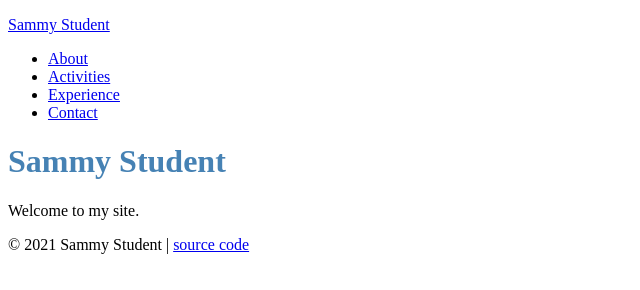
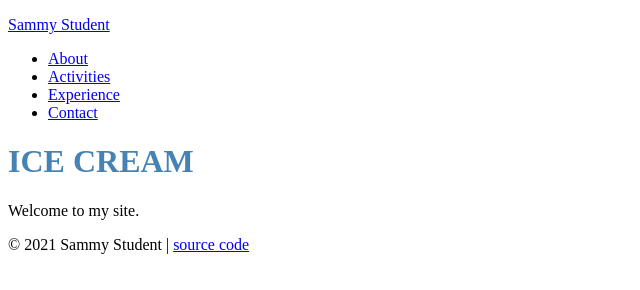
Before and after one commit to pkassar/Playground, a plain HTML site: page index.html in a window 1280 px wide. Shown: the whole page, without its empty margins (0-640 px from the left). Drawn offline with Linux system fonts and the light colour scheme.

Commit message:
initial commit

```diff
--- a/index.html
+++ b/index.html
@@ -2,7 +2,7 @@
 <html>
   <head>
     <meta charset="utf-8">
-    <title>Sammy Student | Work hard, play hard</title>
+    <title>ICE CREAM MENU</title>
     <link rel="stylesheet" href="stylesheets/sammy-style.css">
   </head>
   <body>
@@ -19,7 +19,7 @@
     </header>
 
     <div class="page">
-      <h1>Sammy Student</h1>
+      <h1>ICE CREAM</h1>
       <p>Welcome to my site.</p>
     </div>
 
```
